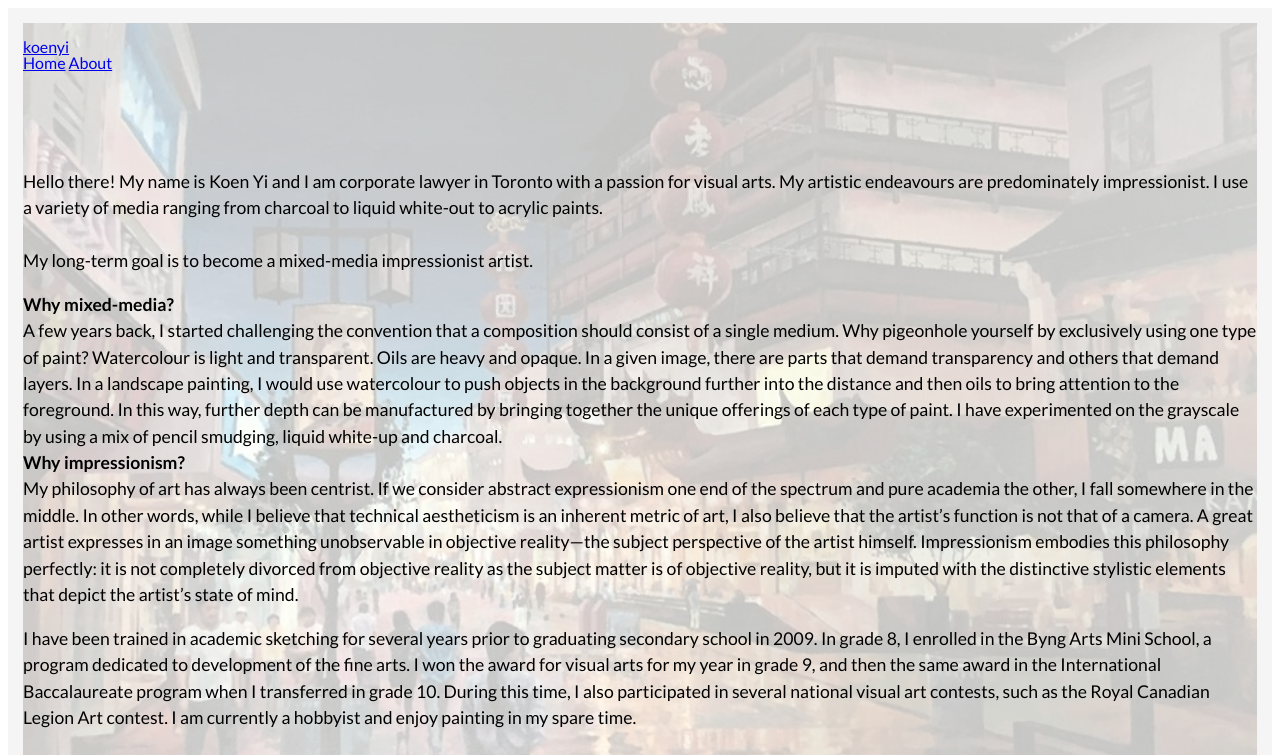
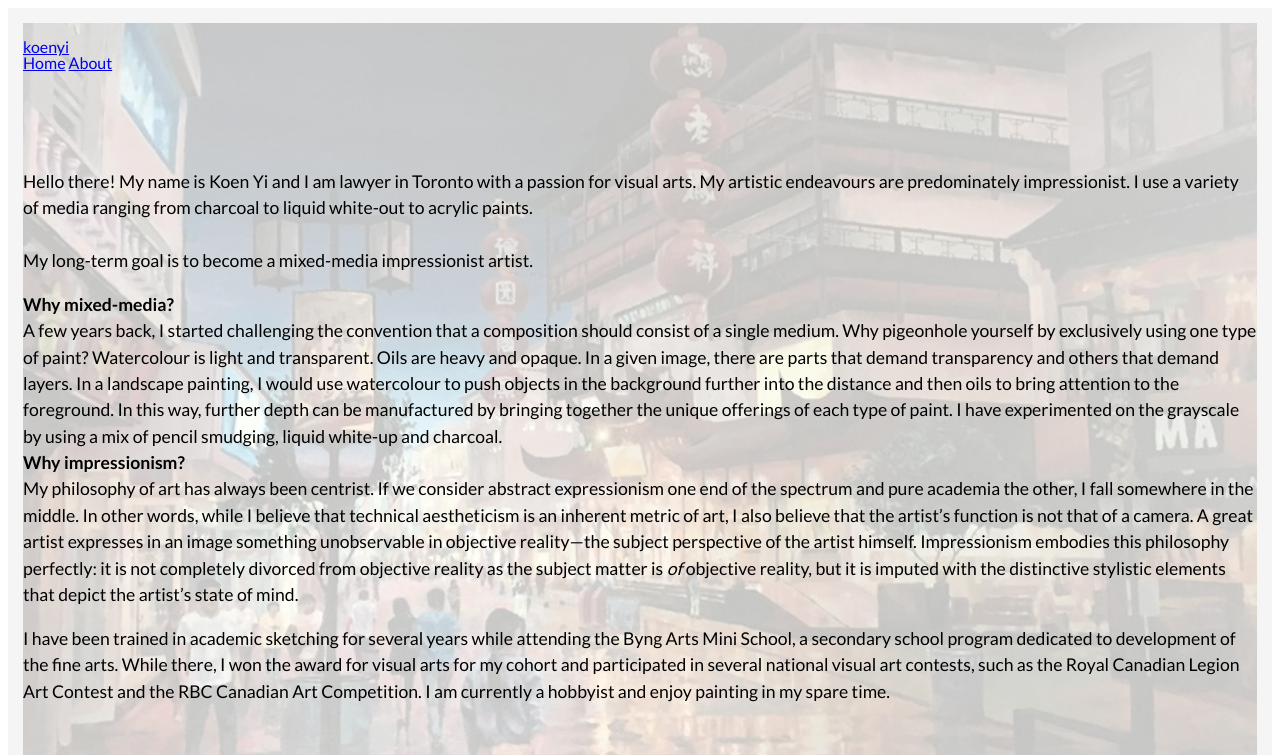
Before and after one commit to lynnzhang7/koenyi.ca, a plain HTML site: page about.html in a window 1280 px wide. Shown: the top 755 px of the page. Drawn offline with Linux system fonts and the light colour scheme; files whose address does not match are found by name.

Commit message:
text updates to about page

```diff
--- a/about.html
+++ b/about.html
@@ -69,7 +69,7 @@
             <div class="columns">
                 <div class="column is-offset-2">
                     <p class=content>
-                        Hello there! My name is Koen Yi and I am corporate lawyer in Toronto with a passion for
+                        Hello there! My name is Koen Yi and I am lawyer in Toronto with a passion for
                         visual arts. My artistic endeavours are predominately impressionist. I use a variety of
                         media ranging from charcoal to liquid white-out to acrylic paints.
                         <br><br>My long-term goal is to become a mixed-media impressionist artist.
@@ -103,7 +103,7 @@
                                     function is not that of a camera. A great artist expresses in an image
                                     something unobservable in objective reality—the subject perspective of the
                                     artist himself. Impressionism embodies this philosophy perfectly: it is not
-                                    completely divorced from objective reality as the subject matter is of objective
+                                    completely divorced from objective reality as the subject matter is <i>of</i> objective
                                     reality, but it is imputed with the distinctive stylistic elements that depict
                                     the artist’s state of mind.
                                 </div>
@@ -111,13 +111,11 @@
                         </div>
                     </div>
                     <p class=content>
-                        I have been trained in academic sketching for several years prior to graduating secondary
-                        school in 2009. In grade 8, I enrolled in the Byng Arts Mini School, a program dedicated
-                        to development of the fine arts. I won the award for visual arts for my year in grade 9,
-                        and then the same award in the International Baccalaureate program when I transferred in
-                        grade 10. During this time, I also participated in several national visual art contests,
-                        such as the Royal Canadian Legion Art contest. I am currently a hobbyist and enjoy painting
-                        in my spare time.
+                        I have been trained in academic sketching for several years while attending the Byng Arts Mini School,
+                        a secondary school program dedicated to development of the fine arts. While there, I won the award
+                        for visual arts for my cohort and participated in several national visual art contests, such as the
+                        Royal Canadian Legion Art Contest and the RBC Canadian Art Competition. I am currently a hobbyist
+                        and enjoy painting in my spare time.
                     </p>
                 </div>
                 <div class="column is-2"></div>
```
